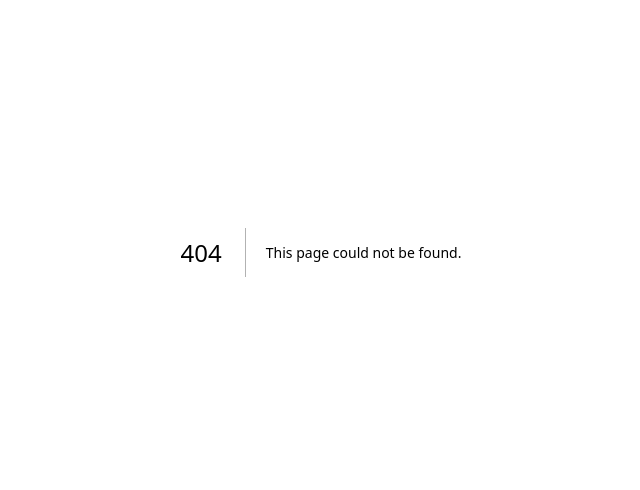
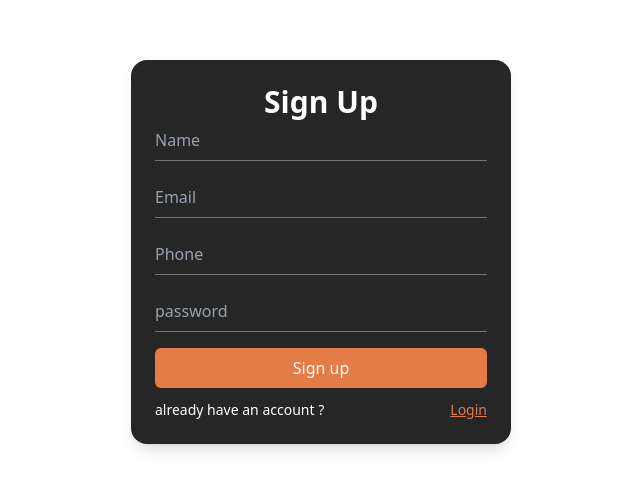
Before and after one commit to GeoLine02/fitrock-admin, a Next.js app: page /sign-up in a window 1280 px wide. Before the commit this address had no page. Shown: the part 148-638 px from the top of the page, without its empty margins (319-959 px from the left). Built offline with nearby package versions, Linux system fonts and the light colour scheme.

Commit message:
signUp signIn

```diff
--- a/app/filter/page.tsx
+++ b/app/filter/page.tsx
@@ -4,7 +4,7 @@ import React from "react";
 export default function FilterSection() {
   return (
     <div className="flex justify-center items-start min-h-screen p-4 sm:p-6 lg:p-10">
-      <div className="bg-white rounded-xl shadow-sm p-4 sm:p-6 w-full max-w-[1000px]">
+      <div className="bg-white rounded-xl shadow-sm p-4 sm:p-6 w-full max-w-250">
         <h2 className="font-semibold text-base sm:text-lg mb-3 sm:mb-4">
           All Filters
         </h2>
--- /dev/null
+++ b/app/login/page.tsx
@@ -0,0 +1,36 @@
+import Link from "next/link";
+
+export default function Login() {
+  return (
+    <div
+      className="min-h-screen w-screen
+  flex items-center justify-center"
+    >
+      <form className="w-95 bg-neutral-800 p-6 rounded-2xl shadow-lg">
+        <h1 className="text-3xl font-bold text-center text-white">Login</h1>
+        <input
+          type="email"
+          placeholder="Email"
+          className="w-full bg-transparent border-b border-neutral-500 py-2 mb-4 text-white placeholder-gray-400 outline-none focus:border-orange-500"
+        />
+        <input
+          type="password"
+          placeholder="password"
+          className="w-full bg-transparent border-b border-neutral-500 py-2 mb-4 text-white placeholder-gray-400 outline-none focus:border-orange-500"
+        />
+        <button className="w-full bg-[#E47C48] cursor-pointer hover:bg-gray-700 transition-all duration-200 h-10 rounded-md text-white font-medium">
+          Login
+        </button>
+        <p className="text-white flex justify-between text-sm mt-3">
+          dont have an account ?{" "}
+          <Link
+            href={"/sign-up"}
+            className="text-[#E47C48]  hover:bg-gray-700 transition-all duration-200 cursor-pointer underline"
+          >
+            Sign Up{" "}
+          </Link>{" "}
+        </p>
+      </form>
+    </div>
+  );
+}
--- /dev/null
+++ b/app/sign-up/page.tsx
@@ -0,0 +1,49 @@
+import Link from "next/link";
+
+export default function SignUp() {
+  return (
+    <div
+      className="min-h-screen w-screen
+  flex items-center justify-center"
+    >
+      <form className="w-95 bg-neutral-800 p-6 rounded-2xl shadow-lg">
+        <h1 className="text-3xl font-bold text-center text-white">Sign Up</h1>
+        <input
+          type="text"
+          placeholder="Name"
+          className="w-full bg-transparent border-b border-neutral-500 py-2 mb-4 text-white placeholder-gray-400 outline-none focus:border-orange-500"
+        />
+
+        <input
+          type="email"
+          placeholder="Email"
+          className="w-full bg-transparent border-b border-neutral-500 py-2 mb-4 text-white placeholder-gray-400 outline-none focus:border-orange-500"
+        />
+
+        <input
+          type="text"
+          placeholder="Phone"
+          className="w-full bg-transparent border-b border-neutral-500 py-2 mb-4 text-white placeholder-gray-400 outline-none focus:border-orange-500"
+        />
+        <input
+          type="password"
+          placeholder="password"
+          className="w-full bg-transparent border-b border-neutral-500 py-2 mb-4 text-white placeholder-gray-400 outline-none focus:border-orange-500"
+        />
+
+        <button className="w-full bg-[#E47C48] cursor-pointer hover:bg-gray-700 transition-all duration-200 h-10 rounded-md text-white font-medium">
+          Sign up
+        </button>
+        <p className="text-white flex justify-between text-sm mt-3">
+          already have an account ?{" "}
+          <Link
+            href={"/login"}
+            className="text-[#E47C48]  hover:bg-gray-700 transition-all duration-200 cursor-pointer underline"
+          >
+            Login{" "}
+          </Link>{" "}
+        </p>
+      </form>
+    </div>
+  );
+}
```
